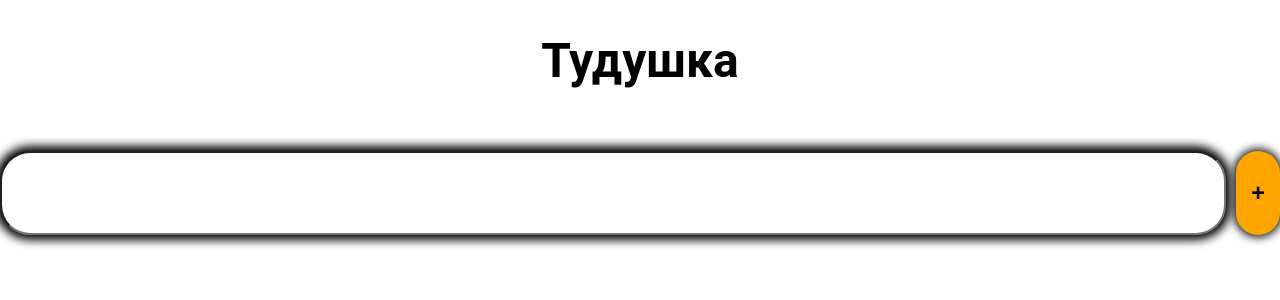
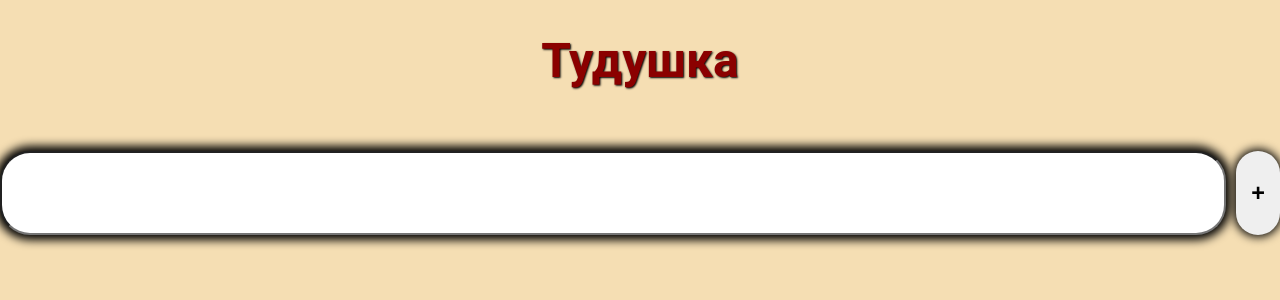
Before and after one commit to tagir142/to-do, a React (Create React App) app: page / in a window 1280 px wide. Shown: the top 300 px of the page. Built offline with nearby package versions, Linux system fonts and the light colour scheme.

Commit message:
(это уже тудушка на редаксе) начал переделывать компоненту таски, но не доделал

```diff
--- a/src/components/Input/Input.styles.js
+++ b/src/components/Input/Input.styles.js
@@ -5,6 +5,7 @@ export const StyledInput = styled.input`
   width: 100%;
   padding: 10px 15px;
   margin-top: 30px;
+  margin-bottom: 30px;
   border-radius: 30px;
   box-shadow: 0 0 10px 5px black;
   outline: none;
@@ -14,5 +15,5 @@ export const InputBlock = styled.div`
   display: flex;
 `;
 export const AddButton = styled(MyButton)`
-  margin: 30px auto 0 10px;
+  margin: 30px auto 30px 10px;
 `;
--- a/src/components/List/List.styles.js
+++ b/src/components/List/List.styles.js
@@ -1,21 +1,12 @@
 import styled from 'styled-components';
 
-export const ListWrapper = styled.h1`
-  font-family: 'Roboto', sans-serif;
-  font-weight: 700;
-  font-size: 3rem;
-  text-align: center;
-`;
-export const TasksList = styled.div`
-  align-items: center;
-`;
+export const ListWrapper = styled.h1``;
+export const TasksList = styled.div``;
 export const MyButton = styled.button`
   display: flex;
   justify-content: center;
   padding: 5px 15px;
   font-size: 20px;
-  background: transparent;
-  background-color: orange;
   box-shadow: 0 0 10px 2px black;
   border: none;
   border-radius: 50px;
--- a/src/components/Task/Task.jsx
+++ b/src/components/Task/Task.jsx
@@ -18,7 +18,7 @@ export const Task = ({ task }) => {
 
   return (
     <TaskWrapper>
-      <DateBlock date={task.date}></DateBlock>
+      <DateBlock date={task.date}>{}</DateBlock>
       <TaskText>{task.text}</TaskText>
     </TaskWrapper>
   );
--- a/src/components/Title/Title.styles.js
+++ b/src/components/Title/Title.styles.js
@@ -5,4 +5,6 @@ export const StyledTitle = styled.h1`
   font-weight: 700;
   font-size: 3rem;
   text-align: center;
+  text-shadow: 1px 1px 2px black;
+  color: darkred;
 `;
--- a/src/index.css
+++ b/src/index.css
@@ -5,6 +5,7 @@ body {
     sans-serif;
   -webkit-font-smoothing: antialiased;
   -moz-osx-font-smoothing: grayscale;
+  background-color: wheat;
 }
 
 code {
```
Also changed, not shown: src/components/TaskWrapper/TaskWrapper.jsx (added, +10 -0 lines), src/components/TaskWrapper/TaskWrapper.styles.js (added, +8 -0 lines).
